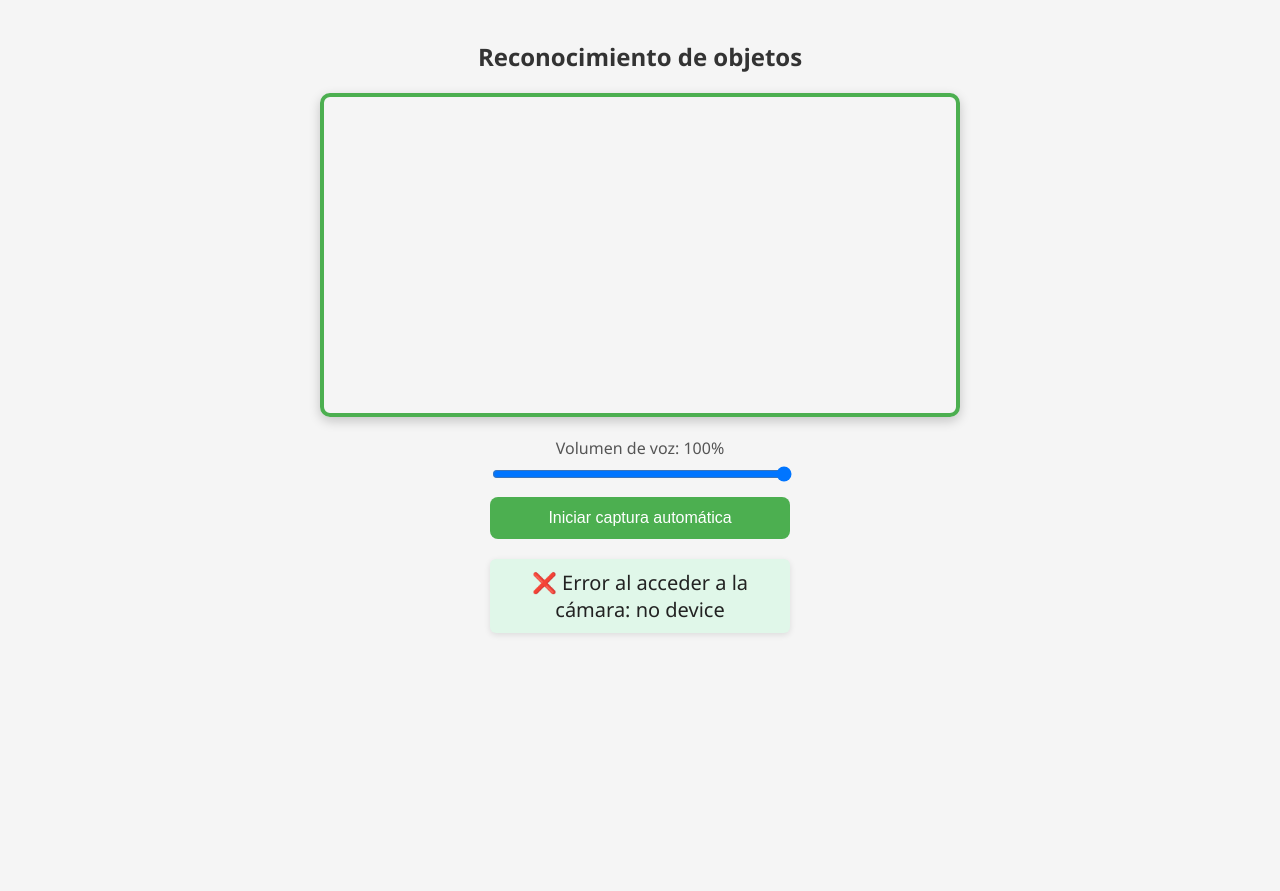
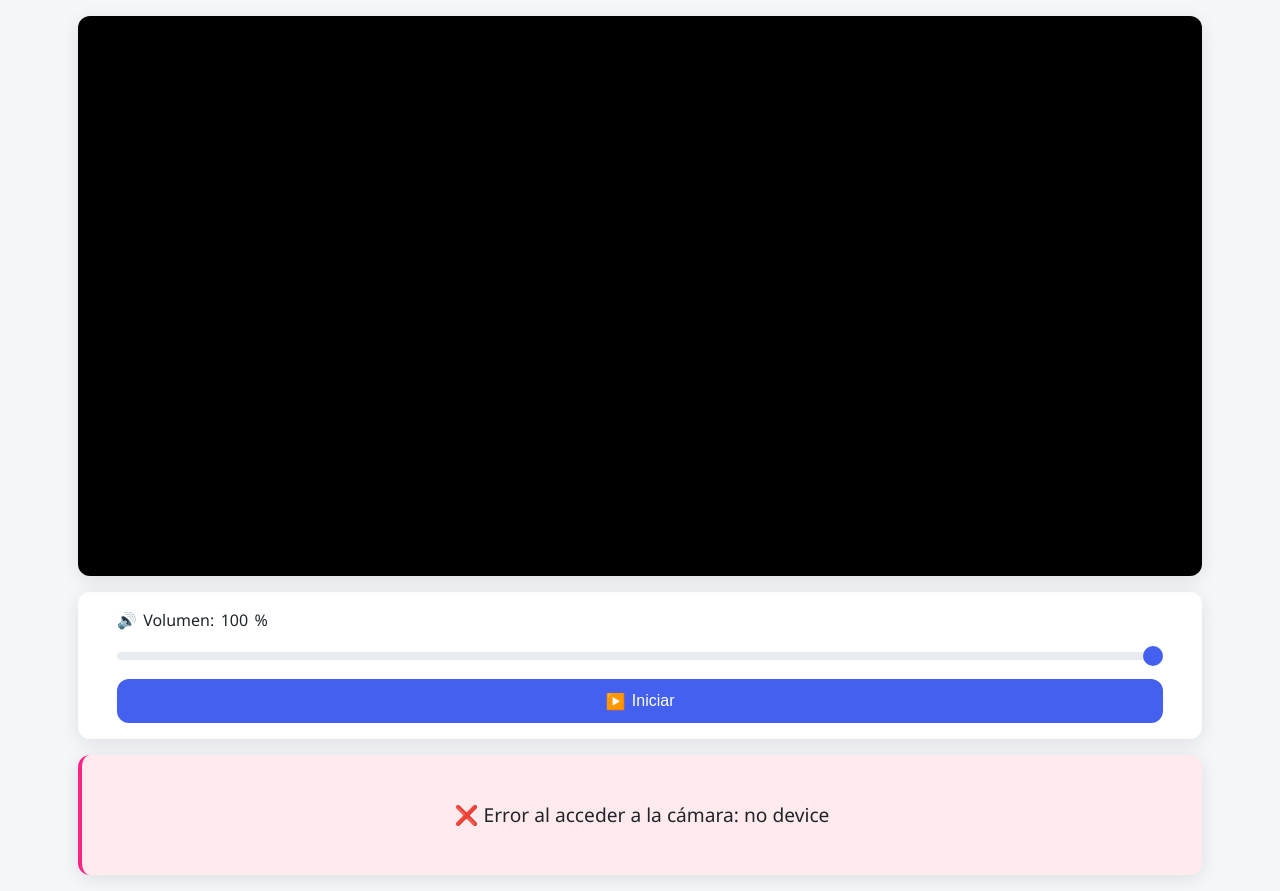
Before and after one commit to JavierMarSan18/AIVisionPay, a Python web app: template app/templates/index.html in a window 1280 px wide. Before the commit the page ends 635 px from the top, so only its background shows below. Run offline with Jinja, Linux system fonts and the light colour scheme; the template is opened without the code that fills it, so the values that code supplies are empty.

Commit message:
Improve UX/UI

```diff
--- a/app/static/script.js
+++ b/app/static/script.js
@@ -1,13 +1,38 @@
+// Mismo código JavaScript anterior, pero con ajuste para el overlay de video
+
 const video = document.getElementById('video');
 const resultado = document.getElementById('resultado');
 const volumeSlider = document.getElementById('volumeSlider');
 const volumeValue = document.getElementById('volumeValue');
 const startBtn = document.getElementById('startBtn');
 const stopBtn = document.getElementById('stopBtn');
+const videoOverlay = document.getElementById('videoOverlay');
 
 let voiceVolume = 1.0;
 let capturing = false;
 let availableVoices = [];
+
+// Ajustar tamaño del overlay cuando cambia el video
+function resizeOverlay() {
+  if (video.videoWidth && video.videoHeight) {
+    const videoRatio = video.videoWidth / video.videoHeight;
+    const containerRatio = video.clientWidth / video.clientHeight;
+
+    if (containerRatio > videoRatio) {
+      // Contenedor más ancho que el video
+      const scale = video.clientWidth / video.videoWidth;
+      videoOverlay.style.transform = `scale(${scale})`;
+    } else {
+      // Contenedor más alto que el video
+      const scale = video.clientHeight / video.videoHeight;
+      videoOverlay.style.transform = `scale(${scale})`;
+    }
+  }
+}
+
+// Observar cambios de tamaño del video
+const resizeObserver = new ResizeObserver(resizeOverlay);
+resizeObserver.observe(video);
 
 speechSynthesis.onvoiceschanged = () => {
   availableVoices = speechSynthesis.getVoices();
@@ -21,11 +46,15 @@
 navigator.mediaDevices.getUserMedia({ video: true })
   .then(stream => {
     video.srcObject = stream;
+    video.onloadedmetadata = () => {
+      resizeOverlay();
+    };
   })
   .catch(err => {
-    resultado.textContent = "❌ Error al acceder a la cámara: " + err.message;
+    showError("Error al acceder a la cámara: " + err.message);
   });
 
+// Resto del código JavaScript permanece igual...
 async function capture() {
   if (!capturing) return;
 
@@ -39,6 +68,8 @@
   const base64Image = dataURL.split(',')[1];
 
   try {
+    updateResultState("thinking", "🤔 Analizando imagen...");
+
     const response = await fetch("/predict", {
       method: "POST",
       headers: { "Content-Type": "application/json" },
@@ -48,7 +79,8 @@
     const result = await response.json();
 
     if (result.label && result.confidence >= 0.9) {
-      resultado.textContent = `${result.label} (${(result.confidence * 100).toFixed(1)}%)`;
+      const confidencePercent = (result.confidence * 100).toFixed(1);
+      updateResultState("success", `${result.label} (${confidencePercent}% confianza)`);
 
       const msg = new SpeechSynthesisUtterance(result.label);
       msg.volume = voiceVolume;
@@ -61,28 +93,42 @@
       const preferredVoice = availableVoices.find(v => v.lang === msg.lang);
       if (preferredVoice) msg.voice = preferredVoice;
 
-      msg.onend = () => { if (capturing) setTimeout(capture, 500); };
+      msg.onend = () => {
+        if (capturing) setTimeout(capture, 500);
+      };
 
       speechSynthesis.cancel();
       speechSynthesis.speak(msg);
+
     } else if (result.label) {
-      resultado.textContent = `🤔 Pensando...`;
+      updateResultState("thinking", "🤔 No estoy seguro...");
       setTimeout(capture, 1000);
     } else {
-      resultado.textContent = "⚠️ Error: " + JSON.stringify(result);
+      updateResultState("error", "⚠️ No se pudo reconocer el objeto");
       setTimeout(capture, 1500);
     }
   } catch (err) {
-    resultado.textContent = "❌ Error al enviar la imagen: " + err;
+    updateResultState("error", "❌ Error: " + err.message);
     setTimeout(capture, 1500);
   }
+}
+
+function updateResultState(state, message) {
+  resultado.innerHTML = message;
+  resultado.className = "result-card";
+  resultado.classList.add(state);
+}
+
+function showError(message) {
+  updateResultState("error", "❌ " + message);
 }
 
 function startCapture() {
   if (!capturing) {
     capturing = true;
     startBtn.style.display = "none";
-    stopBtn.style.display = "inline-block";
+    stopBtn.style.display = "flex";
+    updateResultState("active", "🔍 Iniciando reconocimiento...");
     capture();
   }
 }
@@ -90,7 +136,12 @@
 function stopCapture() {
   capturing = false;
   speechSynthesis.cancel();
-  startBtn.style.display = "inline-block";
+  startBtn.style.display = "flex";
   stopBtn.style.display = "none";
-  resultado.textContent = "Captura detenida";
+  updateResultState("", `
+    <div class="result-placeholder">
+      <span class="icon">⏸️</span>
+      <p>Captura detenida</p>
+    </div>
+  `);
 }
--- a/app/static/styles.css
+++ b/app/static/styles.css
@@ -1,74 +1,277 @@
+:root {
+  --primary-color: #4361ee;
+  --secondary-color: #3a0ca3;
+  --accent-color: #4895ef;
+  --success-color: #4cc9f0;
+  --danger-color: #f72585;
+  --warning-color: #f8961e;
+  --light-color: #f8f9fa;
+  --dark-color: #212529;
+  --gray-color: #6c757d;
+  --border-radius: 12px;
+  --box-shadow: 0 4px 20px rgba(0, 0, 0, 0.1);
+  --transition: all 0.3s ease;
+}
+
 * {
   box-sizing: border-box;
+  margin: 0;
+  padding: 0;
 }
+
 body {
-  font-family: 'Segoe UI', Tahoma, Geneva, Verdana, sans-serif;
-  background: #f5f5f5;
-  margin: 0;
-  padding: 20px;
+  font-family: 'Segoe UI', 'Roboto', -apple-system, BlinkMacSystemFont, sans-serif;
+  background-color: #f5f7fa;
+  color: var(--dark-color);
+  line-height: 1.6;
+  min-height: 100vh;
+  display: flex;
+}
+
+.app-container {
+  width: 100%;
+  max-width: 1200px;
+  margin: 0 auto;
+  padding: 2vh 3vw;
   display: flex;
   flex-direction: column;
+  flex: 1;
+}
+
+.app-header {
+  text-align: center;
+  margin-bottom: 2vh;
+  padding: 1vh 0;
+}
+
+.app-title {
+  color: var(--primary-color);
+  font-size: clamp(1.5rem, 4vw, 2rem);
+  font-weight: 700;
+  margin-bottom: 0.5vh;
+}
+
+.app-subtitle {
+  color: var(--gray-color);
+  font-size: clamp(0.9rem, 2vw, 1rem);
+}
+
+.app-content {
+  display: flex;
+  flex-direction: column;
+  flex: 1;
+  gap: 2vh;
+}
+
+.video-wrapper {
+  width: 100%;
+  aspect-ratio: 16/9;
+  max-height: 70vh;
+  margin: 0 auto;
+}
+
+.video-container {
+  position: relative;
+  width: 100%;
+  height: 100%;
+  border-radius: var(--border-radius);
+  overflow: hidden;
+  box-shadow: var(--box-shadow);
+  background-color: #000;
+}
+
+video {
+  display: block;
+  width: 100%;
+  height: 100%;
+  object-fit: cover;
+}
+
+.video-overlay {
+  position: absolute;
+  top: 0;
+  left: 0;
+  width: 100%;
+  height: 100%;
+  pointer-events: none;
+}
+
+.controls-panel {
+  background-color: white;
+  padding: 2vh 3vw;
+  border-radius: var(--border-radius);
+  box-shadow: var(--box-shadow);
+}
+
+.volume-control {
+  margin-bottom: 1.5vh;
+}
+
+.control-label {
+  display: block;
+  margin-bottom: 1vh;
+  font-weight: 500;
+  color: var(--dark-color);
+  display: flex;
   align-items: center;
+  gap: 0.5vw;
+  font-size: clamp(0.9rem, 2vw, 1rem);
 }
-h2 {
-  color: #333;
-  margin-bottom: 20px;
+
+.icon {
+  font-size: 1em;
+}
+
+.custom-slider {
+  -webkit-appearance: none;
+  width: 100%;
+  height: 8px;
+  border-radius: 4px;
+  background: #e9ecef;
+  outline: none;
+}
+
+.custom-slider::-webkit-slider-thumb {
+  -webkit-appearance: none;
+  appearance: none;
+  width: 20px;
+  height: 20px;
+  border-radius: 50%;
+  background: var(--primary-color);
+  cursor: pointer;
+  transition: var(--transition);
+}
+
+.custom-slider::-webkit-slider-thumb:hover {
+  transform: scale(1.1);
+  background: var(--secondary-color);
+}
+
+.button-group {
+  display: flex;
+  gap: 1.5vw;
+}
+
+.btn {
+  flex: 1;
+  padding: 1.5vh 2vw;
+  border: none;
+  border-radius: var(--border-radius);
+  font-size: clamp(0.9rem, 2vw, 1rem);
+  font-weight: 500;
+  cursor: pointer;
+  transition: var(--transition);
+  display: flex;
+  align-items: center;
+  justify-content: center;
+  gap: 0.5vw;
+  min-height: 44px; /* Tamaño mínimo para touch */
+}
+
+.btn-primary {
+  background-color: var(--primary-color);
+  color: white;
+}
+
+.btn-primary:hover {
+  background-color: var(--secondary-color);
+  transform: translateY(-2px);
+}
+
+.btn-danger {
+  background-color: var(--danger-color);
+  color: white;
+}
+
+.btn-danger:hover {
+  background-color: #d11a6b;
+  transform: translateY(-2px);
+}
+
+.result-container {
+  flex: 1;
+  display: flex;
+  flex-direction: column;
+  min-height: 15vh;
+}
+
+.result-card {
+  background-color: white;
+  border-radius: var(--border-radius);
+  padding: 2vh 3vw;
+  box-shadow: var(--box-shadow);
+  display: flex;
+  align-items: center;
+  justify-content: center;
+  flex: 1;
   text-align: center;
+  font-size: clamp(1rem, 2.5vw, 1.2rem);
 }
-video {
-  border: 4px solid #4CAF50;
-  border-radius: 10px;
-  box-shadow: 0 4px 12px rgba(0, 0, 0, 0.2);
-  width: 100%;
-  max-width: 640px;
-  height: auto;
+
+.result-placeholder {
+  color: var(--gray-color);
 }
-button {
-  margin-top: 10px;
-  background-color: #4CAF50;
-  color: white;
-  padding: 12px 24px;
-  font-size: 16px;
-  border: none;
-  border-radius: 8px;
-  cursor: pointer;
-  transition: background-color 0.3s ease;
-  width: 100%;
-  max-width: 300px;
+
+.result-placeholder .icon {
+  font-size: 1.5em;
+  margin-bottom: 1vh;
 }
-button.stop {
-  background-color: #f44336;
+
+/* Estados dinámicos */
+#resultado.thinking {
+  background-color: #fff3e0;
+  border-left: 4px solid var(--warning-color);
 }
-button:hover {
-  opacity: 0.9;
+
+#resultado.error {
+  background-color: #ffebee;
+  border-left: 4px solid var(--danger-color);
 }
-#resultado {
-  margin-top: 20px;
-  font-size: 20px;
-  color: #222;
-  background: #e0f7e9;
-  padding: 10px 20px;
-  border-radius: 6px;
-  box-shadow: 0 2px 6px rgba(0, 0, 0, 0.1);
-  text-align: center;
-  width: 100%;
-  max-width: 300px;
+
+#resultado.success {
+  background-color: #e8f5e9;
+  border-left: 4px solid #4caf50;
 }
-.slider-container {
-  margin-top: 20px;
-  text-align: center;
-  width: 100%;
-  max-width: 300px;
+
+/* Media Queries específicas */
+@media (max-width: 768px) {
+  .app-container {
+    padding: 2vh 4vw;
+  }
+
+  .button-group {
+    flex-direction: column;
+    gap: 1vh;
+  }
+
+  .btn {
+    padding: 1.5vh 4vw;
+    width: 100%;
+  }
 }
-input[type=range] {
-  width: 100%;
+
+@media (max-height: 600px) {
+  .video-wrapper {
+    max-height: 60vh;
+  }
+
+  .app-header {
+    margin-bottom: 1vh;
+    padding: 0.5vh 0;
+  }
 }
-.volume-label {
-  margin-bottom: 5px;
-  color: #555;
+
+@media (orientation: portrait) and (max-width: 500px) {
+  .video-wrapper {
+    aspect-ratio: 4/5;
+  }
+
+  .controls-panel {
+    padding: 1.5vh 4vw;
+  }
+
+  .result-card {
+    padding: 1.5vh 4vw;
+    min-height: 10vh;
+  }
 }
-@media (max-width: 480px) {
-  h2 { font-size: 18px; }
-  button { font-size: 14px; padding: 10px; }
-  #resultado { font-size: 16px; }
-}
--- a/app/templates/index.html
+++ b/app/templates/index.html
@@ -1,24 +1,54 @@
 <!DOCTYPE html>
 <html lang="es">
 <head>
-  <meta charset="UTF-8" />
-  <meta name="viewport" content="width=device-width, initial-scale=1.0" />
-  <title>IAVisionPay</title>
+  <meta charset="UTF-8">
+  <meta name="viewport" content="width=device-width, initial-scale=1.0">
+  <title>IAVisionPay - Reconocimiento de objetos</title>
   <link rel="stylesheet" href="{{ url_for('static', filename='styles.css') }}">
 </head>
 <body>
-  <h2>Reconocimiento de objetos</h2>
-  <video id="video" autoplay playsinline></video>
+  <div class="app-container">
+    <!-- <header class="app-header">
+      <h1 class="app-title">IAVisionPay</h1>
+      <p class="app-subtitle">Reconocimiento de objetos en tiempo real</p>
+    </header> -->
 
-  <div class="slider-container">
-    <div class="volume-label">Volumen de voz: <span id="volumeValue">100</span>%</div>
-    <input type="range" min="0" max="100" value="100" id="volumeSlider" />
+    <main class="app-content">
+      <div class="video-wrapper">
+        <div class="video-container">
+          <video id="video" autoplay playsinline></video>
+          <div class="video-overlay" id="videoOverlay"></div>
+        </div>
+      </div>
+
+      <div class="controls-panel">
+        <div class="volume-control">
+          <label for="volumeSlider" class="control-label">
+            <span class="icon">🔊</span> Volumen: <span id="volumeValue">100</span>%
+          </label>
+          <input type="range" min="0" max="100" value="100" id="volumeSlider" class="custom-slider">
+        </div>
+
+        <div class="button-group">
+          <button id="startBtn" class="btn btn-primary" onclick="startCapture()">
+            <span class="icon">▶️</span> Iniciar
+          </button>
+          <button id="stopBtn" class="btn btn-danger" onclick="stopCapture()" style="display: none;">
+            <span class="icon">⏹️</span> Detener
+          </button>
+        </div>
+      </div>
+
+      <div class="result-container">
+        <div class="result-card" id="resultado">
+          <div class="result-placeholder">
+            <span class="icon">👁️</span>
+            <p>Presiona "Iniciar" para comenzar</p>
+          </div>
+        </div>
+      </div>
+    </main>
   </div>
-
-  <button id="startBtn" onclick="startCapture()">Iniciar captura automática</button>
-  <button id="stopBtn" class="stop" onclick="stopCapture()" style="display: none;">Detener captura</button>
-
-  <p id="resultado"></p>
 
   <script src="{{ url_for('static', filename='script.js') }}"></script>
 </body>
```
